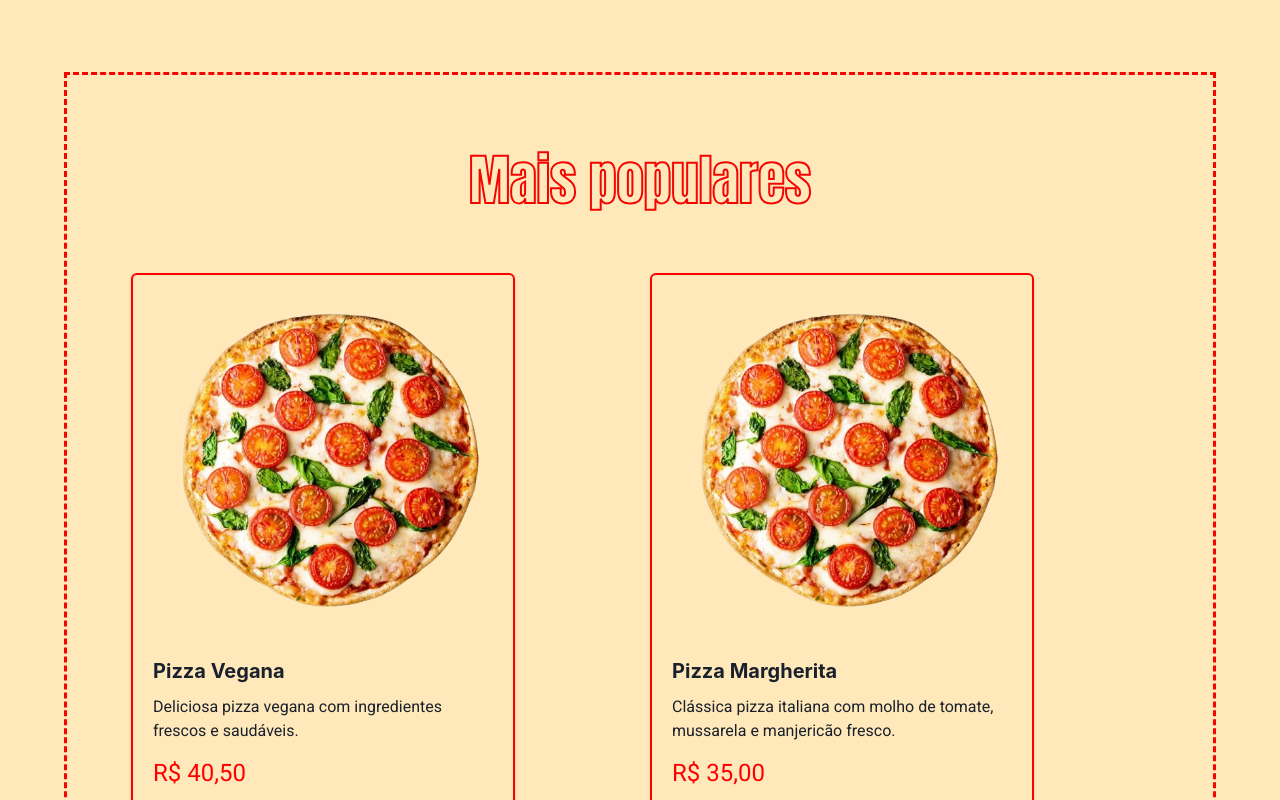
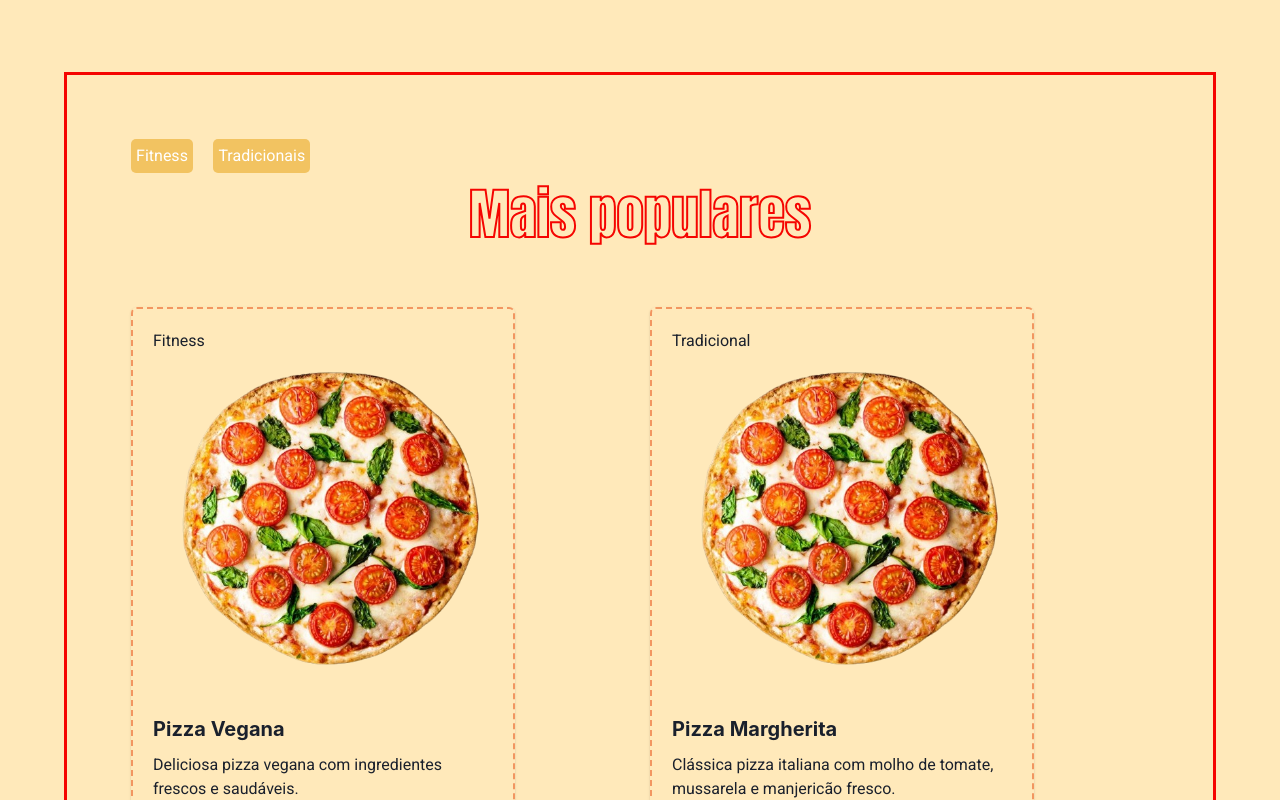
Before and after one commit to LizRabacal/ProjetoReactJS-Pizzaria, a React (Vite) app: page / in a window 1280 px wide. Shown: the part 1000-1800 px from the top of the page. Built offline with nearby package versions, Linux system fonts and the light colour scheme.

Commit message:
atualizando

```diff
--- a/package.json
+++ b/package.json
@@ -35,6 +35,8 @@
     "eslint-plugin-react": "^7.34.1",
     "eslint-plugin-react-hooks": "^4.6.0",
     "eslint-plugin-react-refresh": "^0.4.6",
+    "sass": "^1.77.6",
+    "scss": "^0.2.4",
     "vite": "^5.2.10"
   }
 }
--- a/src/App.css
+++ b/src/App.css
@@ -117,7 +117,7 @@ color: transparent;
   flex-direction: column;
   margin: 5%;
   padding: 5%;
-  border: 3px dashed #F50501;
+  border: 3px solid #F50501;
 }
 .initialmenu h1{
   text-align: center;
@@ -176,3 +176,10 @@ color: transparent;
   font-size: 17px;
 }
 }
+    .fitfilter {
+        background-color: green;
+    }
+
+    .fit{
+        background-color: red;
+    }
--- a/src/App.jsx
+++ b/src/App.jsx
@@ -31,7 +31,7 @@ function App() {
 
 
           <Routes>
-            <Route path='/' element={<LandingPage />} />
+            <Route index element={<LandingPage />} />
             <Route path='/Agenda' element={<LandingPage />} />
           </Routes>
 
--- a/src/Components/Cart/Cart.jsx
+++ b/src/Components/Cart/Cart.jsx
@@ -29,16 +29,17 @@ const Cart = ({ isOpen, onClose, btnRef }) => {
                 placement='right'
                 onClose={onClose}
                 finalFocusRef={btnRef}
+                size="sm"
 
             >
                 <DrawerOverlay />
-            <DrawerContent zIndex={30000} >
+                <DrawerContent zIndex={30000}>
                     <DrawerCloseButton />
                     <DrawerHeader>Carrinho</DrawerHeader>
 
                     <DrawerBody>
                         {pizzas.map(p => <CartItem pizza={p} />)}
-                        <h1 style={{ fontWeight: "900" }}>Total: {pizzaTotalPrice.toLocaleString('pt-br', { style: 'currency', currency: 'BRL' })}</h1>
+                        <h1 style={{ fontWFeight: "900", fontSize: "26px" }}>Total: {pizzaTotalPrice.toLocaleString('pt-br', { style: 'currency', currency: 'BRL' })}</h1>
 
                     </DrawerBody>
 
--- a/src/Components/CartItem/cartitem.css
+++ b/src/Components/CartItem/cartitem.css
@@ -1,6 +1,9 @@
 .cartitem{
 display: flex;
 margin-top: 5%;
+justify-self: center;
+align-items: center;
+
 gap: 5%;
 border-bottom: 2px dashed grey;
 }
--- a/src/Components/InitialMenu.jsx
+++ b/src/Components/InitialMenu.jsx
@@ -1,10 +1,48 @@
-import React from 'react'
+import React, { useState } from 'react'
 import {SimpleGrid, Box} from '@chakra-ui/react'
 import  pizzas  from '../data/pizzas';
 import MenuItem from './MenuItem/MenuItem';
+import { useSelector } from "react-redux";
+import { selectPizzasFitness } from '../redux/cart/cart.selectors';
+import { CiCircleRemove } from "react-icons/ci";
+
+import './InitialMenu.scss'
 const InitialMenu = () => {
+  const [pizzasShown, setPizzasShown] = useState(pizzas);
+  const [fitFilter, setFitFilter] = useState(false);
+
+  const [tradFilter, setTradFilter] = useState(false);
+
+  const pizzasFit = useSelector(selectPizzasFitness);
+
+  const handleFitnessFilter = () => {
+    setPizzasShown(pizzas.filter(p => p.type === "fitness"));
+    setFitFilter(true);
+    setTradFilter(false)
+  }
+  const handleTradFilter = () => {
+    setPizzasShown(pizzas.filter(p => p.type === "tradicional"));
+    setFitFilter(false);
+    setTradFilter(true)
+
+    }
+  const handleTradClear = () => {
+    setPizzasShown(pizzas);
+    setFitFilter(false);
+    setTradFilter(false)
+    }
+
+
   return (
     <div className='initialmenu'>
+      <div className="button">
+        <h3>{fitFilter}</h3>
+        <button className={fitFilter ? "fitfilter" : "fit"} onClick={handleFitnessFilter}>Fitness</button>
+        <button className={tradFilter ? "tradfilter" : "trad"} onClick={handleTradFilter}>Tradicionais</button>
+        {(fitFilter || tradFilter) && (<button onClick={handleTradClear} style={{ background: "#F29661" }}>X Limpar</button>)}
+
+      </div>
+
 
         <h1>Mais populares</h1>
 
@@ -12,7 +50,7 @@ const InitialMenu = () => {
       {/* pratica iteraçao de lista */}
         <div className="simplegrid">
         <SimpleGrid minChildWidth='380px' spacing='20px'>
-                  {pizzas.map(p => (
+          {pizzasShown.map(p => (
                     <Box key={p.id}> <MenuItem pizza={p} /> </Box>
                )
 
--- /dev/null
+++ b/src/Components/InitialMenu.scss
@@ -0,0 +1,25 @@
+.button{
+
+    button{
+      color: white;
+      margin-right: 2%;
+      padding: 0.5%;
+      border-radius: 5px;
+      background-color: #F2C361;
+    }
+
+   .fitfilter {
+       background-color: #F50501;
+       }
+
+       .tradfilter{
+       background-color: #F50501;
+
+   }
+   button:hover{
+    opacity: 85%;
+   }
+
+
+
+}
--- a/src/Components/MenuItem/MenuItem.jsx
+++ b/src/Components/MenuItem/MenuItem.jsx
@@ -36,8 +36,11 @@ const MenuItem = ({pizza}) => {
 
       <>
 
-          <Card maxW='sm' background="transparent" border='2px solid red'>
+          <Card maxW='sm' background="transparent" border='2px dashed #F29661'>
               <CardBody>
+                <div className="category">
+                    {pizza.type == "fitness" ? "Fitness" : "Tradicional"}
+                </div>
                   <Image
                       src= {pizza.urlImage}
                       alt='urlimg'
--- a/src/data/pizzas.js
+++ b/src/data/pizzas.js
@@ -1,82 +1,92 @@
 const pizzas = [
     {
         id: "1",
-        urlImage:"/pizzafit.png",
+        urlImage: "/pizzafit.png",
         name: "Pizza Vegana",
         price: 40.50,
-        desc: "Deliciosa pizza vegana com ingredientes frescos e saudáveis."
+        desc: "Deliciosa pizza vegana com ingredientes frescos e saudáveis.",
+        type: "fitness"
     },
     {
         id: "2",
         urlImage: "/pizzafit.png",
         name: "Pizza Margherita",
         price: 35.00,
-        desc: "Clássica pizza italiana com molho de tomate, mussarela e manjericão fresco."
+        desc: "Clássica pizza italiana com molho de tomate, mussarela e manjericão fresco.",
+        type: "tradicional"
     },
     {
         id: "3",
-        urlImage:"/pizzafit.png",
+        urlImage: "/pizzafit.png",
         name: "Pizza Pepperoni",
         price: 45.00,
-        desc: "Pizza tradicional com fatias generosas de pepperoni e queijo derretido."
+        desc: "Pizza tradicional com fatias generosas de pepperoni e queijo derretido.",
+        type: "tradicional"
     },
     {
         id: "4",
         urlImage: "/pizzafit.png",
         name: "Pizza de Frango com Catupiry",
         price: 50.00,
-        desc: "Saborosa pizza de frango desfiado com cremoso catupiry."
+        desc: "Saborosa pizza de frango desfiado com cremoso catupiry.",
+        type: "tradicional"
     },
     {
         id: "5",
-        urlImage:"/pizzafit.png",
+        urlImage: "/pizzafit.png",
         name: "Pizza Calabresa",
         price: 42.00,
-        desc: "Pizza com fatias de calabresa, cebola e azeitonas pretas."
+        desc: "Pizza com fatias de calabresa, cebola e azeitonas pretas.",
+        type: "tradicional"
     },
     {
         id: "6",
         urlImage: "/pizzafit.png",
         name: "Pizza Quatro Queijos",
         price: 55.00,
-        desc: "Pizza com uma combinação perfeita de quatro tipos de queijo: mussarela, provolone, gorgonzola e parmesão."
+        desc: "Pizza com uma combinação perfeita de quatro tipos de queijo: mussarela, provolone, gorgonzola e parmesão.",
+        type: "tradicional"
     },
     {
         id: "7",
-        urlImage:"/pizzafit.png",
+        urlImage: "/pizzafit.png",
         name: "Pizza Portuguesa",
         price: 48.00,
-        desc: "Pizza tradicional portuguesa com presunto, ovo, cebola, azeitonas e pimentão."
+        desc: "Pizza tradicional portuguesa com presunto, ovo, cebola, azeitonas e pimentão.",
+        type: "tradicional"
     },
     {
         id: "8",
         urlImage: "/pizzafit.png",
         name: "Pizza de Bacon",
         price: 47.00,
-        desc: "Pizza deliciosa com fatias crocantes de bacon."
+        desc: "Pizza deliciosa com fatias crocantes de bacon.",
+        type: "tradicional"
     },
     {
         id: "9",
-        urlImage:"/pizzafit.png",
+        urlImage: "/pizzafit.png",
         name: "Pizza Havaiana",
         price: 45.00,
-        desc: "Pizza doce e salgada com abacaxi e presunto."
+        desc: "Pizza doce e salgada com abacaxi e presunto.",
+        type: "tradicional"
     },
     {
         id: "10",
         urlImage: "/pizzafit.png",
         name: "Pizza de Milho",
         price: 43.00,
-        desc: "Pizza com cobertura de milho verde e queijo."
+        desc: "Pizza com cobertura de milho verde e queijo.",
+        type: "fitness"
     },
     {
         id: "11",
-        urlImage:"/pizzafit.png",
+        urlImage: "/pizzafit.png",
         name: "Pizza de Atum",
         price: 49.00,
-        desc: "Pizza com atum, cebola e azeitonas."
+        desc: "Pizza com atum, cebola e azeitonas.",
+        type: "fitness"
     }
 ];
 
-
 export default pizzas;
--- a/src/redux/cart/cart.selectors.js
+++ b/src/redux/cart/cart.selectors.js
@@ -12,3 +12,10 @@ export const selectPizzasTotalPriceOfAll = (rootReducer) =>{
         0
     );
 };
+export const selectPizzasFitness = (rootReducer) =>{
+    return rootReducer.cartReducer.pizzas.filter(p => p.type === "fitness");
+};
+
+export const selectPizzasTrad = (rootReducer) => {
+    return rootReducer.cartReducer.pizzas.filter(p => p.type == "tradicional");
+};
```
Also changed, not shown: 1 other file (tests, documents, lock files or other folders).
